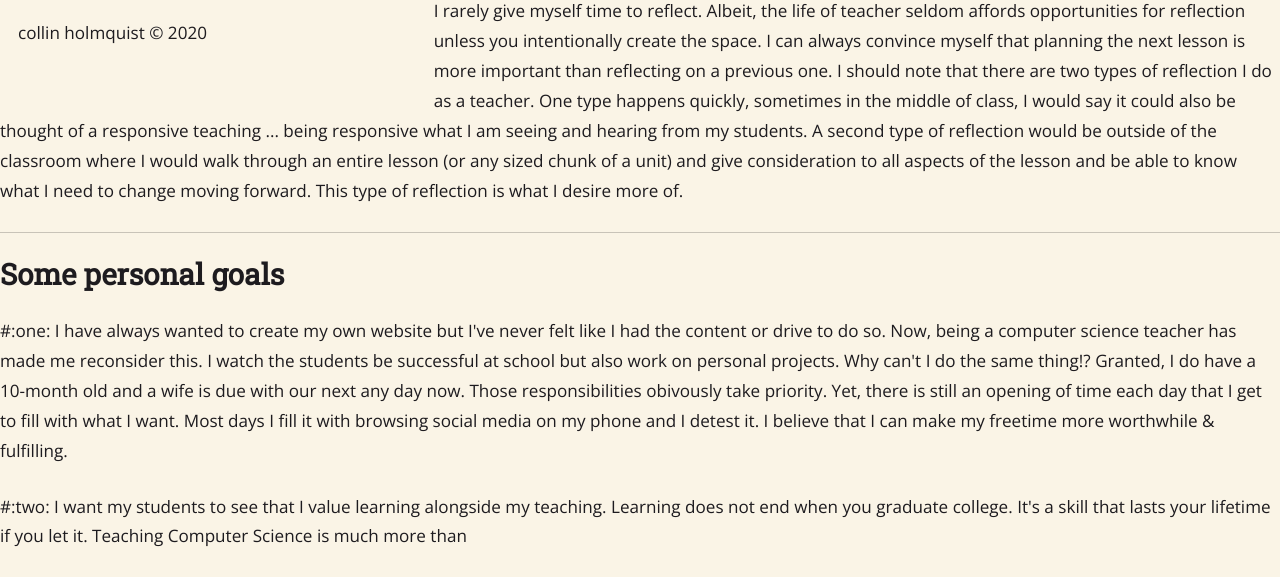
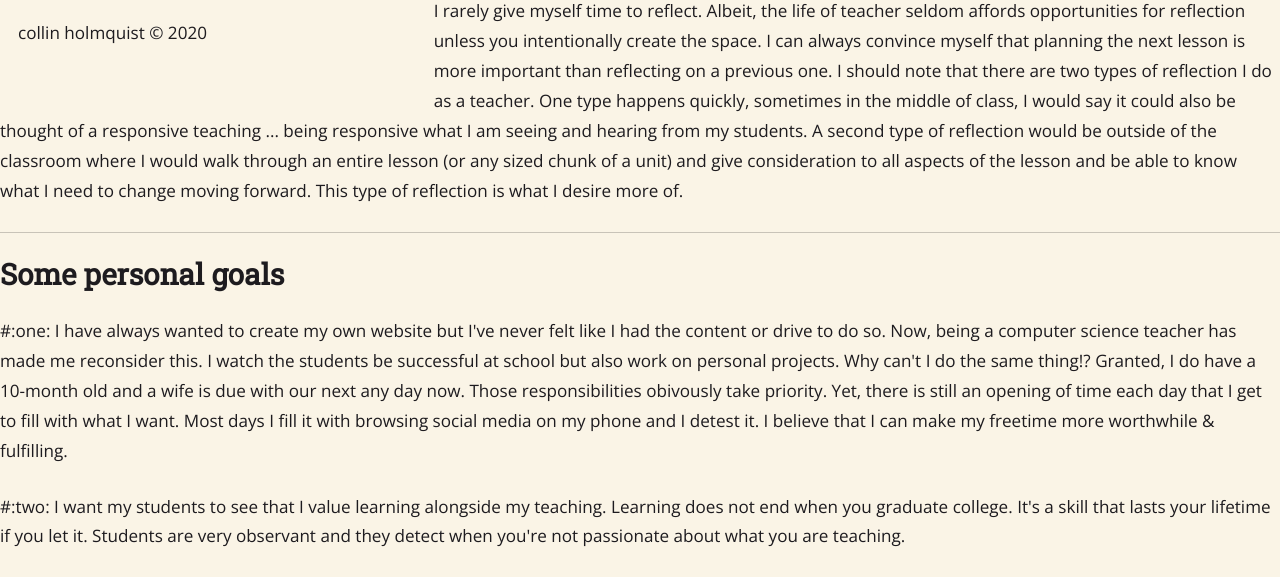
Before and after one commit to collinholmquist/collinholmquist_oldblog, a Gatsby site: page /blogging in a window 1280 px wide. Shown: the part 579-1156 px from the top of the page. Built offline with nearby package versions, Linux system fonts and the light colour scheme; Gatsby itself is replaced by a stand-in of ours.

Commit message:
Update blogging.md

```diff
--- a/src/posts/blogging.md
+++ b/src/posts/blogging.md
@@ -15,8 +15,6 @@ I rarely give myself time to reflect.  Albeit, the life of teacher seldom afford
 
 ## Some personal goals
 
-
-
 #:one: I have always wanted to create my own website but I've never felt like I had the content or drive to do so.  Now, being a computer science teacher has made me reconsider this.  I watch the students be successful at school but also work on personal projects. Why can't I do the same thing!? Granted, I do have a 10-month old and a wife is due with our next any day now.  Those responsibilities obivously take priority.  Yet, there is still an opening of time each day that I get to fill with what I want.  Most days I fill it with browsing social media on my phone and I detest it.  I believe that I can make my freetime more worthwhile & fulfilling.
 
-#:two: I want my students to see that I value learning alongside my teaching.  Learning does not end when you graduate college.  It's a skill that lasts your lifetime if you let it.  Teaching Computer Science is much more than
+#:two: I want my students to see that I value learning alongside my teaching.  Learning does not end when you graduate college.  It's a skill that lasts your lifetime if you let it.  Students are very observant and they detect when you're not passionate about what you are teaching.
```
